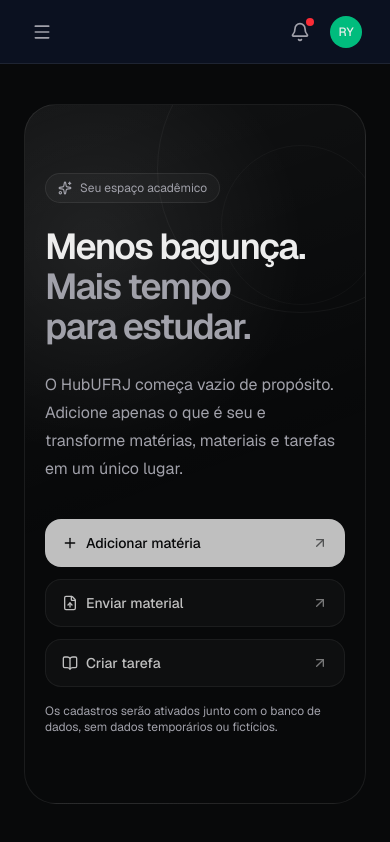
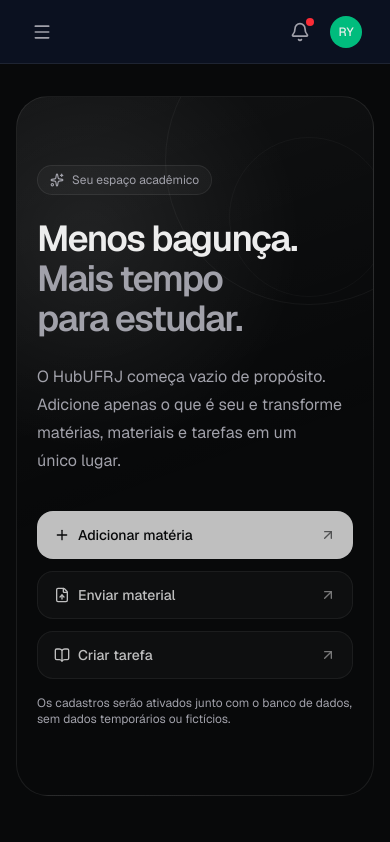
Before and after one commit to yujiraphael/hubufrj, a Next.js app: page /hoje in a window 390 px wide. Shown: the top 842 px of the page. Built offline with nearby package versions, Linux system fonts and the light colour scheme.

Commit message:
style: aplica espacamento mobile first

```diff
--- a/src/app/(dashboard-group)/layout.tsx
+++ b/src/app/(dashboard-group)/layout.tsx
@@ -29,7 +29,7 @@
       <Sidebar isOpen={sidebarOpen} onClose={() => setSidebarOpen(false)} />
       <div className="flex-1 flex flex-col min-w-0 w-full">
         <Topbar onMenuClick={() => setSidebarOpen(true)} />
-        <main className="flex-1 p-6 overflow-auto">{children}</main>
+        <main className="flex-1 overflow-auto px-4 py-4 sm:px-6 sm:py-6">{children}</main>
       </div>
     </div>
   );
```
